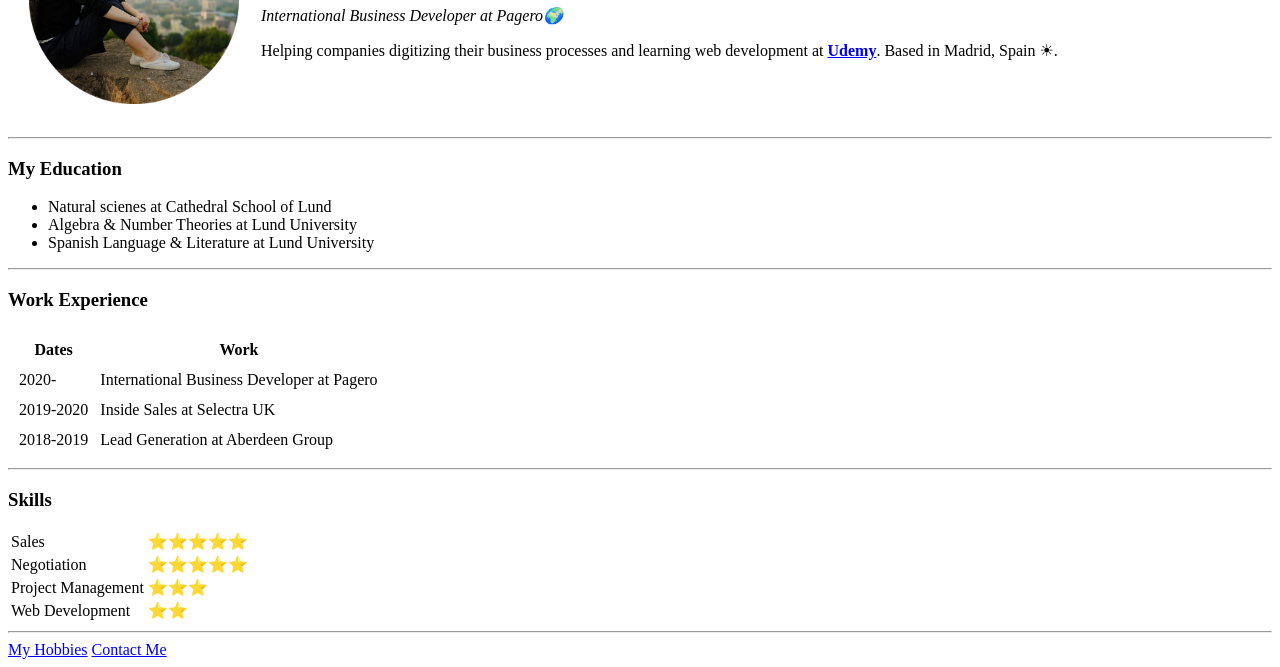
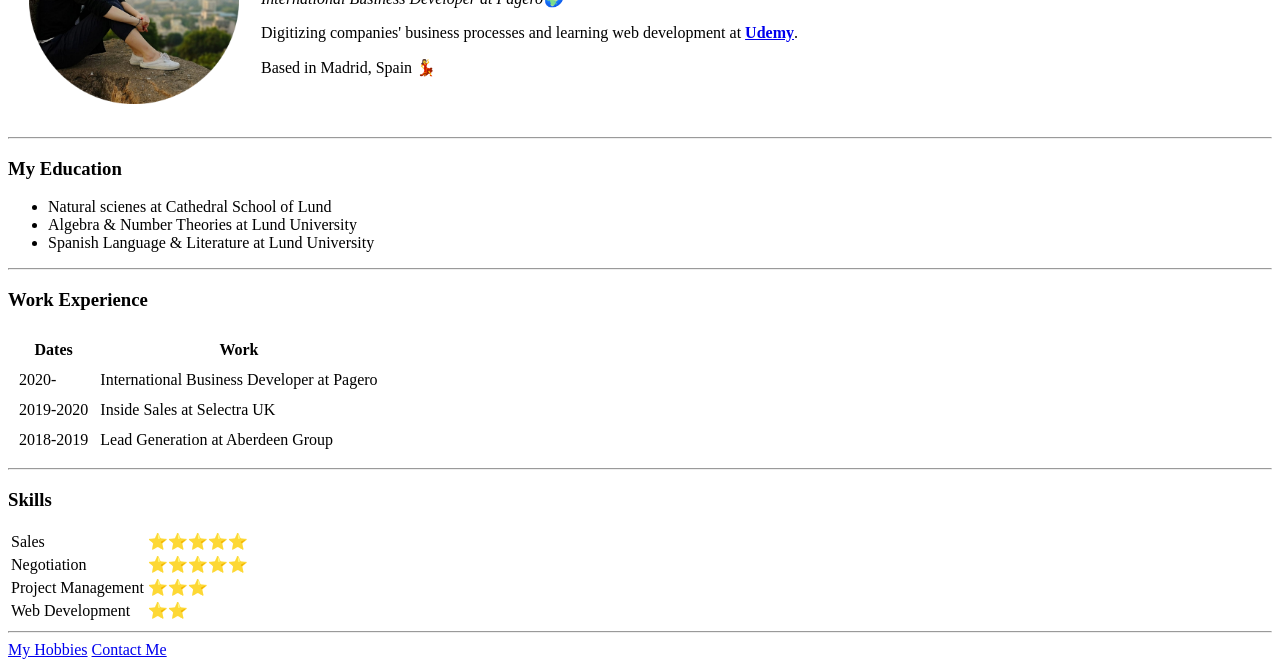
Before and after one commit to ebbanimer/cv, a plain HTML site: page index.html in a window 1280 px wide. Shown: the part 135-802 px from the top of the page. Drawn offline with Linux system fonts and the light colour scheme.

Commit message:
Add files via upload

```diff
--- a/index.html
+++ b/index.html
@@ -4,17 +4,19 @@
 <head>
   <meta charset="utf-8">
   <title>Ebba's Personal Site</title>
+  <link rel="stylesheet" href="css/styles.css">
 </head>
 
 <body>
   <table cellspacing="20">
     <tr>
-      <td><img src="circle-cropped.png"width="210" height="210"></td>
+      <td><img src="circle-cropped.png" width="210" height="210"></td>
       <td>
         <h1>Ebba Nimer</h1>
         <p><em>
             International Business Developer at Pagero🌍 </p></em>
-        <p>Helping companies digitizing their business processes and learning web development at <strong><a href="https://www.udemy.com/">Udemy</a></strong>. Based in Madrid, Spain ☀.</p>
+        <p>Digitizing companies' business processes and learning web development at <strong><a href="https://www.udemy.com/">Udemy</a></strong>.</p>
+        <p>Based in Madrid, Spain 💃</p>
       </td>
     </tr>
   </table>
```
Also changed, not shown: contactme.html (+3 -0 lines), hobbies.html (+4 -0 lines).
